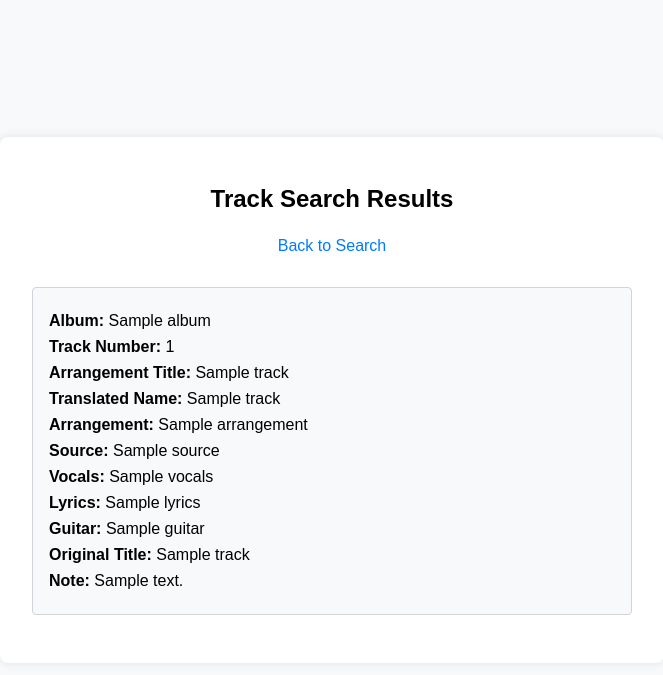
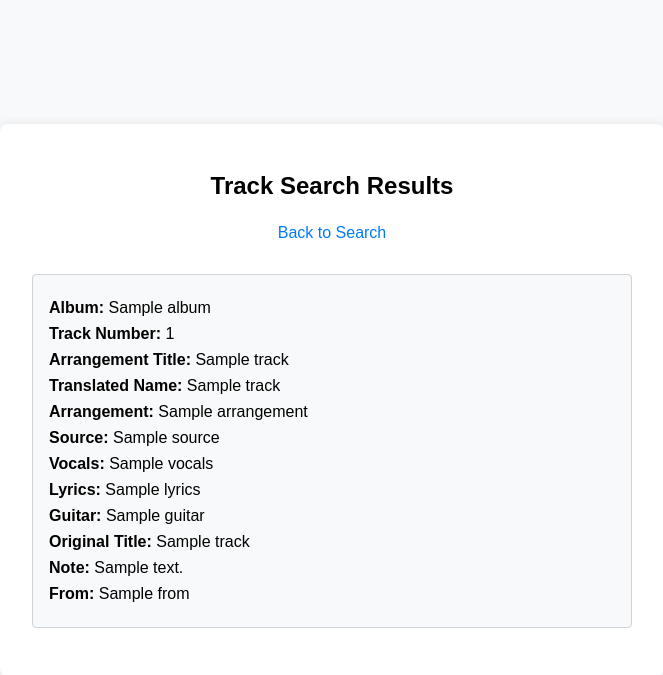
Before and after one commit to mochidaz/nazrin-dowse, a Flask app: template templates/results.html in a window 1280 px wide. Shown: the top 675 px of the page, without its empty margins (308-971 px from the left). Run offline with Flask 3, Linux system fonts and the light colour scheme; the template is opened without the code that fills it: most values are stand-ins (such as "Sample title", 1, 10 or a date in 2020).

Commit message:
add from (stuff the music is produced for)

```diff
--- a/main.py
+++ b/main.py
@@ -6,7 +6,7 @@ import urllib.parse
 app = Flask(__name__, static_url_path='/media', static_folder='media')
 
 class Track(object):
-    def __init__(self, album, track_number, arrangement_title, translated_name, arrangement, source, vocals, lyrics, original_title, guitar, note):
+    def __init__(self, album, track_number, arrangement_title, translated_name, arrangement, source, vocals, lyrics, original_title, guitar, note, from_):
         self.album = album
         self.track_number = track_number
         self.arrangement_title = arrangement_title
@@ -18,6 +18,7 @@ class Track(object):
         self.original_title = original_title
         self.guitar = guitar
         self.note = note
+        self.from_ = from_
 
 
 def normalize_whitespace(text):
@@ -86,6 +87,7 @@ def search(search_query, url):
                 stripped_input = None
                 guitar = None
                 note = None
+                from_ = None
 
                 for info in arrangement_info:
                     if 'original title:' in info:
@@ -111,6 +113,8 @@ def search(search_query, url):
                         lyrics = info.split('lyrics:')[1].strip()
                     elif 'note:' in info:
                         note = info.split('note:')[1].strip()
+                    elif 'from' in info:
+                        from_ = info.split('from:')[1].strip()
                     else:
                         translated_name = info.strip()
 
@@ -127,6 +131,7 @@ def search(search_query, url):
                         original_title=original_title,
                         guitar=guitar,
                         note=note,
+                        from_=from_
                     )
                     found_tracks.append(t)
 
--- a/templates/results.html
+++ b/templates/results.html
@@ -94,6 +94,7 @@
             <p><strong>Guitar:</strong> {{ track.guitar }}</p>
             <p><strong>Original Title:</strong> {{ track.original_title }}</p>
             <p><strong>Note:</strong> {{ track.note }}</p>
+            <p><strong>From:</strong> {{ track.from_ }}</p>
           </li>
         {% endfor %}
       </ul>
```
